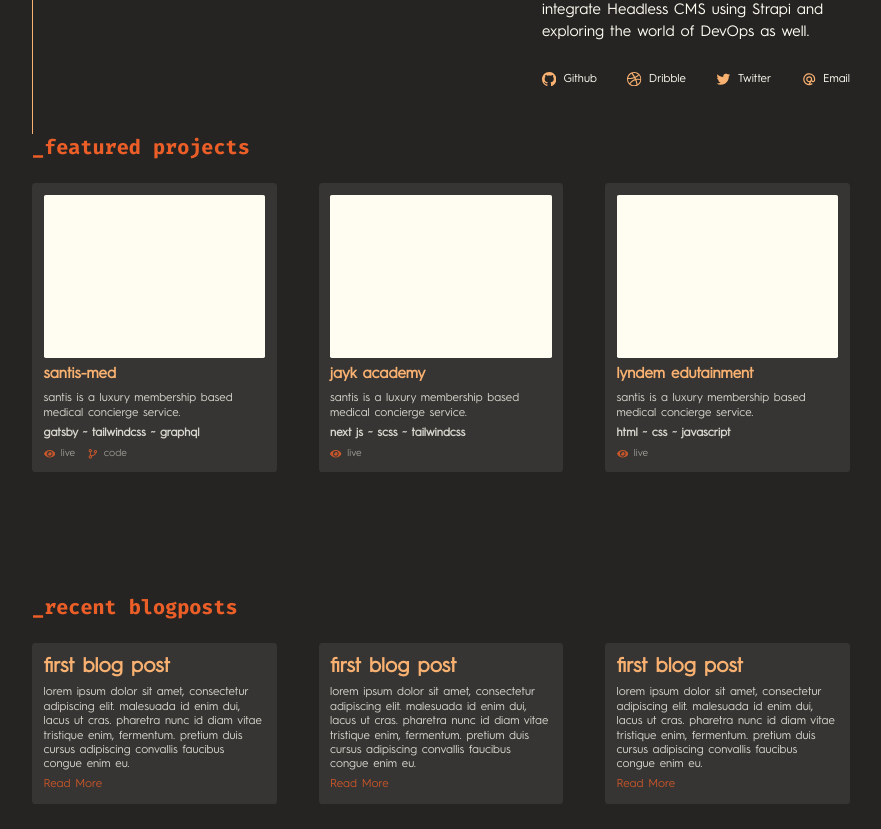
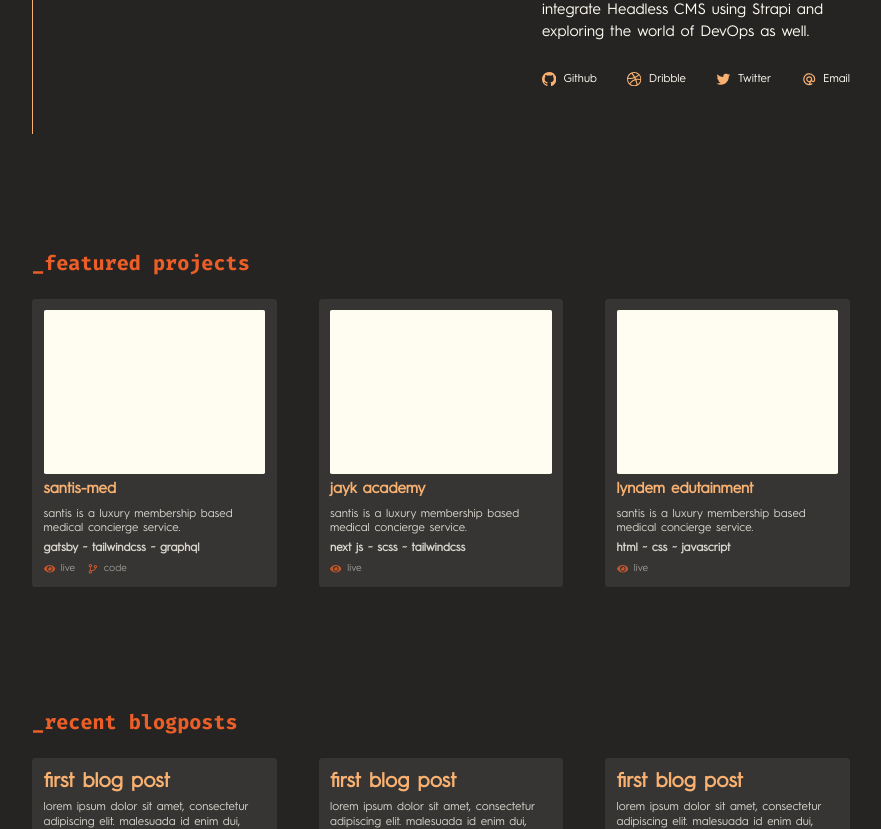
Before and after one commit to joelebukatobi/portfolio-frontend, a Next.js app: page / in a window 1280 px wide. Shown: the part 520-1349 px from the top of the page, without its empty margins (199-1080 px from the left). Built offline with nearby package versions, Linux system fonts and the light colour scheme.

Commit message:
Revamped UI

```diff
--- a/src/components/Works.js
+++ b/src/components/Works.js
@@ -1,8 +1,8 @@
 import Link from 'next/link';
 
-export default function Works({ heading }) {
+export default function Works({ heading, className }) {
   return (
-    <section id="projects" className="works container ">
+    <section id="projects" className={`${className} works container`}>
       <div className="works__heading">
         <h4>{heading}</h4>
       </div>
--- a/src/pages/index.js
+++ b/src/pages/index.js
@@ -10,7 +10,7 @@ export default function Home() {
     <div>
       <Navbar />
       <About />
-      <Works heading={'_featured projects'} />
+      <Works heading={'_featured projects'} className="pt-16rem" />
       <section class="post container">
         <div className="post__heading">
           <h4>_recent blogposts</h4>
--- a/src/styles/components.module.scss
+++ b/src/styles/components.module.scss
@@ -66,3 +66,7 @@ textarea {
   background-color: #3b3a38;
   border-color: transparent;
 }
+
+.pt-16rem {
+  padding-top: 16rem;
+}
```
